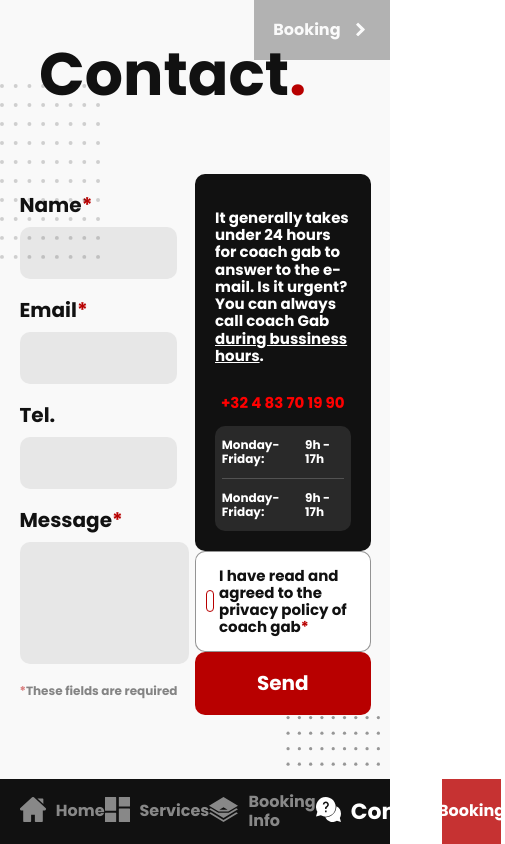
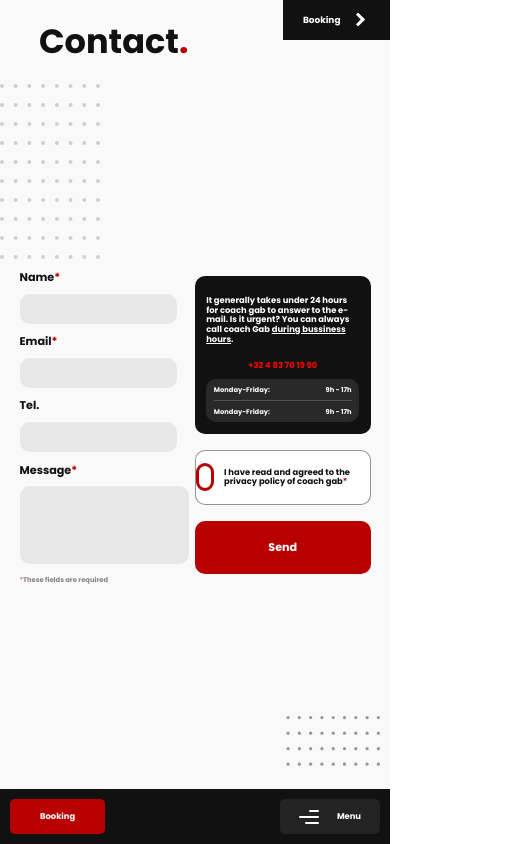
Before and after one commit to aatauil/Coach-Gab-v2, a Vue app: page /Contact in a window 390 px wide. Shown: the whole page, 505 px wide, since content can reach past the window. Built offline with nearby package versions, Linux system fonts and the light colour scheme.

Commit message:
added mobile nav + start responsiveness

```diff
--- a/src/App.vue
+++ b/src/App.vue
@@ -1,24 +1,19 @@
 <template>
   <div id="app" class="main-container">
     <router-view class="router-view-container"></router-view>
-    <nav class="nav-list" slot="pagination">
-      <router-link class="nav-item nav-home" to="/">Home</router-link>
-      <router-link class="nav-item nav-services" to="/Services">Services</router-link>
-      <router-link class="nav-item nav-booking-info" to="/Booking-info">Booking Info</router-link>
-      <!-- <router-link class="nav-item nav-about" to="/About">About</router-link> -->
-      <router-link class="nav-item nav-contact" to="/Contact">Contact</router-link>
-      <a href="#" class="nav-item nav-booking">Booking</a>
-    </nav>
+   <Navbar/>
   </div>
 </template>
 
 <script>
 //de13451d70a85ba978b65c812e188b2e312ab4ee
 
+import Navbar from "./components/MobileNav"
+
 export default {
   name: 'MyIndex',
   components: {
-
+    Navbar
   },
 
 }
@@ -26,15 +21,24 @@ export default {
 
 <style lang="scss">
 
-
-
 @import url('https://fonts.googleapis.com/css?family=Poppins:300,400,700&display=swap');
+@import './scss/mixins.scss';
 @import './scss/variables.scss';
 
 html{
   font-size: 62.5%;
   max-width: 100%;
   max-height: 100%;
+
+
+
+  @include breakpoint(tablet-md){
+    font-size: 55%;
+  }
+
+    @include breakpoint(phone){
+    font-size: 35%;
+  }
 }
 
 body{
@@ -61,89 +65,6 @@ body{
   color: $color-dark;
 }
 
-.nav-list{
-  justify-content: space-between;
-  bottom: 0;
-  width: 100vw;
-  z-index: 100;
-  height: 70px;
-  display: flex;
-  align-items: center;
-  background-color: $color-dark;
-  list-style-type: none;
-
-}
-
-.nav-item{
-  transition: font-size .3s ease;
-  display: flex;
-  align-items: center;
-  text-decoration: none;
-  font-size: 1.6rem;
-  border-radius: 5px;
-  list-style-type: none;
-  color: rgb(255, 255, 255);
-  font-weight: 700;
-  opacity: .5;
-
-  &:hover{
-    font-size: 2.2rem;
-  }
-
-}
-
-.active-link{
-  font-size: 2.2rem;
-  font-weight: 700;
-  color: rgb(255, 255, 255);
-  opacity: 1 !important;
-
-}
-
-.nav-home{
-  margin-left: 5%;
-}
-
-.nav-booking{
-  display: flex;
-  align-items: center;
-  justify-content: center;
-  border-radius: 0;
-  height: 100%;
-  width: 15%;
-  background-color: $color-red;
-  color: rgb(255, 255, 255);
-  opacity: .8;
-}
-
-// Nav icons
-
-.nav-home::before{
-  content: url('./assets/icons/navigation/home-icon-fill.svg');
-  margin-right: 10px;
-}
-
-.nav-services::before{
-  content: url('./assets/icons/navigation/grid-icon-fill.svg');
-  margin-right: 10px;
-}
-
-.nav-about::before{
-  content: url('./assets/icons/navigation/about-icon-fill.svg');
-  margin-right: 10px;
-}
-
-.nav-contact::before{
-  content: url('./assets/icons/navigation/contact-icon-fill.svg');
-  margin-right: 10px;
-}
-
-.nav-booking-info::before{
-  content: url('./assets/icons/navigation/booking-info-icon-fill.svg');
-  margin-right: 10px;
-}
-
-
 
 
 </style>
--- a/src/components/Contact.vue
+++ b/src/components/Contact.vue
@@ -199,7 +199,7 @@ textarea {
     display: flex;
     align-items: center;
     justify-content: space-around;
-    padding: 10px;
+
     background-color: white;
     border: 1px solid rgba(0, 0, 0, 0.418);
     border-radius: 10px;
@@ -213,10 +213,10 @@ textarea {
 }
 
 .form-checkbox{
-    height: 2rem;
-    width: 2rem;
+    height: 4rem;
+    width: 4rem;
     border-radius: 50px;
-    border: 1px solid $color-red;
+    border: 3px solid $color-red;
 }
 
 .privacy-checkbox{
@@ -231,7 +231,7 @@ textarea {
     font-size: 1.5rem;
     font-weight: 700;
     padding: 5px;
-
+    padding: 3rem 10px;
 }
 
 .form-submit{
--- a/src/components/Home.vue
+++ b/src/components/Home.vue
@@ -45,6 +45,7 @@ export default {
 <style lang="scss">
 
 @import '../scss/variables.scss';
+@import '../scss/mixins.scss';
 
 .copyright{
     position: absolute;
@@ -70,6 +71,9 @@ export default {
 .container{
     width: 50%;
     height: 100%;
+    @include breakpoint(tablet-md){
+    width: 100%;
+  }
 }
 
 .container-1{
@@ -109,6 +113,10 @@ export default {
 
 .container-2{
     position: relative;
+    @include breakpoint(tablet-md){
+    display: none;
+  }
+
 }
 .booking-btn{
     display: flex;
@@ -116,7 +124,7 @@ export default {
     background-color: rgba(255, 255, 255, 0);
     border: none;
     justify-content: center;
-    width: 200px;
+    width: auto;
     margin-left: 10%;
     text-align:left;
     color: white;
@@ -146,7 +154,24 @@ export default {
     transform: translateY(10px);
     bottom: 0px;
     margin-left: 60px;
-    display: flex;
+    @include breakpoint(tablet-md){
+    right: 0;
+    }
+
+      @include breakpoint(phone-xs){
+    display: none;
+    }
+
+
+}
+
+.hero-img{
+    max-width: 100%;
+    width: 100%;
+    height: auto;
+    @include breakpoint(tablet-md){
+    width: 40vh;
+  }
 }
 
 
@@ -170,6 +195,10 @@ export default {
     &:hover{
         opacity: 1;
     }
+    @include breakpoint(tablet-sm){
+    opacity: 1;
+    padding: 10px 5%;
+  }
 }
 
 .next-button::after{
@@ -265,10 +294,15 @@ export default {
 // Decoration
 
 .home-dots_1{
-    z-index: 1000;
+    z-index: 1;
     position: absolute;
     top: 30px;
     left: 0;
+
+    @include breakpoint(tablet-sm){
+    height: 50%;
+  }
+
 }
 
 .home-dots_2{
--- /dev/null
+++ b/src/components/MobileNav.vue
@@ -0,0 +1,181 @@
+<template>
+  <nav class="mobile-nav" slot="pagination">
+      <div class="nav-collapse" :class="{navOpen:navOpen}">
+      <router-link class="mobile-nav-item nav-home" to="/">Home</router-link>
+      <router-link class="mobile-nav-item nav-services" to="/Services">Services</router-link>
+      <router-link class="mobile-nav-item nav-booking-info" to="/Booking-info">Booking Info</router-link>
+      <!-- <router-link class="nav-item nav-about" to="/About">About</router-link> -->
+      <router-link class="mobile-nav-item nav-contact" to="/Contact">Contact</router-link>
+      </div>
+    <div class="mobile-nav-bar">
+      <a href="#" class="mobile-nav-booking">Booking</a>
+      <button class="mobile-nav-btn" @click="navOpen = !navOpen"><i class="gg-menu-right"></i>Menu</button>
+      </div>
+
+
+    </nav>
+</template>
+
+<script>
+export default {
+  name: "mobileNav",
+
+  data() {
+    return {
+      navOpen: true
+    }
+  },
+
+  watch: {
+    '$route' () {
+      this.navOpen = false
+    }
+
+  }
+}
+</script>
+
+<style lang="scss">
+
+@import '../scss/variables.scss';
+@import '../scss/mixins.scss';
+
+.mobile-nav{
+  z-index: 10;
+  width: 100%;
+}
+
+.mobile-nav-bar{
+
+  width: 100%;
+  padding: 10px;
+  box-sizing: border-box;
+  background-color: $color-dark;
+  color: white;
+  display: flex;
+  justify-content: space-between;
+  font-size: 1.5rem;
+  font-weight: 700;
+  height: 55px;
+}
+
+.mobile-nav-booking{
+  text-decoration: none;
+  color: white;
+  background-color: $color-red;
+  padding: 10px 30px;
+  border-radius: 5px;
+  display: flex;
+  align-items: center;
+}
+
+.mobile-nav-btn{
+  display: flex;
+  align-items: center;
+  justify-content: space-around;
+  background-color: rgba(255, 255, 255, 0.075);
+  color: white;
+  border: none;
+  padding: 10px;
+  width: 10vw;
+  font-weight: 700;
+  min-width: 100px;
+  border-radius: 5px;
+}
+
+.nav-collapse{
+  transition: all .5s ease;
+  position: absolute;
+  transform: scale(0);
+  transform-origin: 100% 100%;
+  height: 100vh;
+  width: 100%;
+  bottom: 0;
+  display: flex;
+  flex-direction: column;
+  padding: 50px;
+  box-sizing: border-box;
+}
+
+.mobile-nav-item{
+  color: white;
+  font-size: 4rem;
+  text-decoration: none;
+  padding: 10px;
+  margin-bottom: 5vh;
+  font-weight: 700;
+}
+
+.navOpen{
+  height: 100vh;
+  width: 100%;
+  background-color: $color-dark;
+  z-index: -1;
+  transform: scale(1);
+
+}
+
+
+// Nav icons
+
+.nav-home::before{
+  content: url('../assets/icons/navigation/home-icon-fill.svg');
+  margin-right: 10px;
+}
+
+.nav-services::before{
+  content: url('../assets/icons/navigation/grid-icon-fill.svg');
+  margin-right: 10px;
+}
+
+.nav-about::before{
+  content: url('../assets/icons/navigation/about-icon-fill.svg');
+  margin-right: 10px;
+}
+
+.nav-contact::before{
+  content: url('../assets/icons/navigation/contact-icon-fill.svg');
+  margin-right: 10px;
+}
+
+.nav-booking-info::before{
+  content: url('../assets/icons/navigation/booking-info-icon-fill.svg');
+  margin-right: 10px;
+}
+
+
+
+// css.gg menu icon
+
+.gg-menu-right {
+    transform: scale(var(--ggs,1))
+}
+.gg-menu-right,
+.gg-menu-right::after,
+.gg-menu-right::before {
+    box-sizing: border-box;
+    position: relative;
+    display: block;
+    width: 20px;
+    height: 2px;
+    border-radius: 3px;
+    background: white
+}
+.gg-menu-right::after,
+.gg-menu-right::before {
+    content: "";
+    position: absolute;
+    top: -6px;
+    right: 0;
+    width: 10px
+}
+.gg-menu-right::after {
+    top: 6px;
+    width: 14px
+}
+
+
+
+
+
+</style>
--- /dev/null
+++ b/src/components/NavBar.vue
@@ -0,0 +1,109 @@
+<template>
+   <nav class="nav-list" slot="pagination">
+      <router-link class="nav-item nav-home" to="/">Home</router-link>
+      <router-link class="nav-item nav-services" to="/Services">Services</router-link>
+      <router-link class="nav-item nav-booking-info" to="/Booking-info">Booking Info</router-link>
+      <!-- <router-link class="nav-item nav-about" to="/About">About</router-link> -->
+      <router-link class="nav-item nav-contact" to="/Contact">Contact</router-link>
+      <a href="#" class="nav-item nav-booking">Booking</a>
+    </nav>
+</template>
+
+<script>
+export default {
+    name: "navbar"
+
+}
+</script>
+
+<style lang="scss">
+
+@import '../scss/mixins.scss';
+@import '../scss/variables.scss';
+
+
+.nav-list{
+  justify-content: space-between;
+  bottom: 0;
+  width: 100vw;
+  z-index: 100;
+  height: 70px;
+  display: flex;
+  align-items: center;
+  background-color: $color-dark;
+  list-style-type: none;
+
+}
+
+.nav-item{
+  transition: font-size .3s ease;
+  display: flex;
+  align-items: center;
+  text-decoration: none;
+  font-size: 1.6rem;
+  border-radius: 5px;
+  list-style-type: none;
+  color: rgb(255, 255, 255);
+  font-weight: 700;
+  opacity: .5;
+
+  &:hover{
+    font-size: 2.2rem;
+  }
+
+}
+
+.active-link{
+  font-size: 2.2rem;
+  font-weight: 700;
+  color: rgb(255, 255, 255);
+  opacity: 1 !important;
+
+}
+
+.nav-home{
+  margin-left: 5%;
+}
+
+.nav-booking{
+  display: flex;
+  align-items: center;
+  justify-content: center;
+  border-radius: 0;
+  height: 100%;
+  width: 15%;
+  background-color: $color-red;
+  color: rgb(255, 255, 255);
+  opacity: .8;
+}
+
+// Nav icons
+
+.nav-home::before{
+  content: url('../assets/icons/navigation/home-icon-fill.svg');
+  margin-right: 10px;
+}
+
+.nav-services::before{
+  content: url('../assets/icons/navigation/grid-icon-fill.svg');
+  margin-right: 10px;
+}
+
+.nav-about::before{
+  content: url('../assets/icons/navigation/about-icon-fill.svg');
+  margin-right: 10px;
+}
+
+.nav-contact::before{
+  content: url('../assets/icons/navigation/contact-icon-fill.svg');
+  margin-right: 10px;
+}
+
+.nav-booking-info::before{
+  content: url('../assets/icons/navigation/booking-info-icon-fill.svg');
+  margin-right: 10px;
+}
+
+
+
+</style>
--- a/src/components/Services.vue
+++ b/src/components/Services.vue
@@ -93,7 +93,12 @@
           </div>
         </swiper-slide>
         <div class="swiper-pagination" slot="pagination"></div>
+        <div class="navigation-container">
+
+        </div>
       </swiper>
+      <div class="swiper-button-prev"></div>
+      <div class="swiper-button-next"></div>
   </section>
 </template>
 
@@ -120,6 +125,10 @@ export default {
             stretch: -30,
             depth: 100,
             modifier: 3,
+          },
+          navigation: {
+            nextEl: '.swiper-button-next',
+            prevEl: '.swiper-button-prev',
           },
 
 
@@ -154,6 +163,7 @@ export default {
 <style lang="scss">
 
 @import '../scss/variables.scss';
+@import '../scss/mixins.scss';
 
 .service-container{
   display: flex;
@@ -164,8 +174,20 @@ export default {
   margin: auto;
   height: 100%;
   background-color: rgb(238, 238, 238);
+  position: relative;
 
 }
+
+//swiper-navigation
+
+.swiper-button-next, .swiper-button-prev{
+  display: none;
+  color: black;
+  @include breakpoint(tablet-md){
+  display: block;
+}
+}
+
 
 .service-title{
   font-size: 6rem;
@@ -207,6 +229,8 @@ export default {
   max-width: 350px;
   box-shadow: 0px 0px 30px rgba(128, 128, 128, 0.103);
   cursor: pointer;
+
+
 }
 
 .swiper-slide-active{
@@ -229,6 +253,9 @@ export default {
 .service-item_title{
   padding: 20px 15px;
   font-size: 2rem;
+    @include breakpoint(tablet-md){
+  font-size: 16px;
+}
 }
 
 .service-item_text{
@@ -236,6 +263,9 @@ export default {
   padding-left: 15px;
   width: 90%;
   line-height: 150%;
+      @include breakpoint(tablet-md){
+  font-size: 12px;
+}
 }
 
 .service-item_price-list{
@@ -255,6 +285,10 @@ export default {
   font-size: 1.2rem;
   &:last-child{
     margin-bottom: 20px;
+  }
+
+  @include breakpoint(tablet-md){
+    font-size: 12px;
   }
 }
 
@@ -295,6 +329,10 @@ export default {
     height: 2px;
     background-color: rgba(0, 0, 0, 0.096);
   }
+
+    @include breakpoint(phone){
+    display: none;
+}
 
 }
 .swiper-pagination-bullet{
--- /dev/null
+++ b/src/scss/mixins.scss
@@ -0,0 +1,30 @@
+
+@mixin breakpoint($class) {
+
+
+  // Width
+
+    @if $class == phone-xs {
+      @media (max-width: 300px) { @content; }
+    }
+
+    @if $class == phone {
+      @media (max-width: 400px) { @content; }
+    }
+
+    @else if $class == tablet-sm {
+      @media (max-width: 768px) { @content; }
+    }
+
+    @else if $class == tablet-md {
+      @media (max-width: 992px) { @content; }
+    }
+
+    @else if $class == desktop {
+      @media (min-width: 1200px) { @content; }
+    }
+
+    @else {
+      @warn "Breakpoint mixin supports: xs, sm, md, lg";
+    }
+  }
```
Also changed, not shown: src/components/Booking-info.vue (+7 -2 lines).
